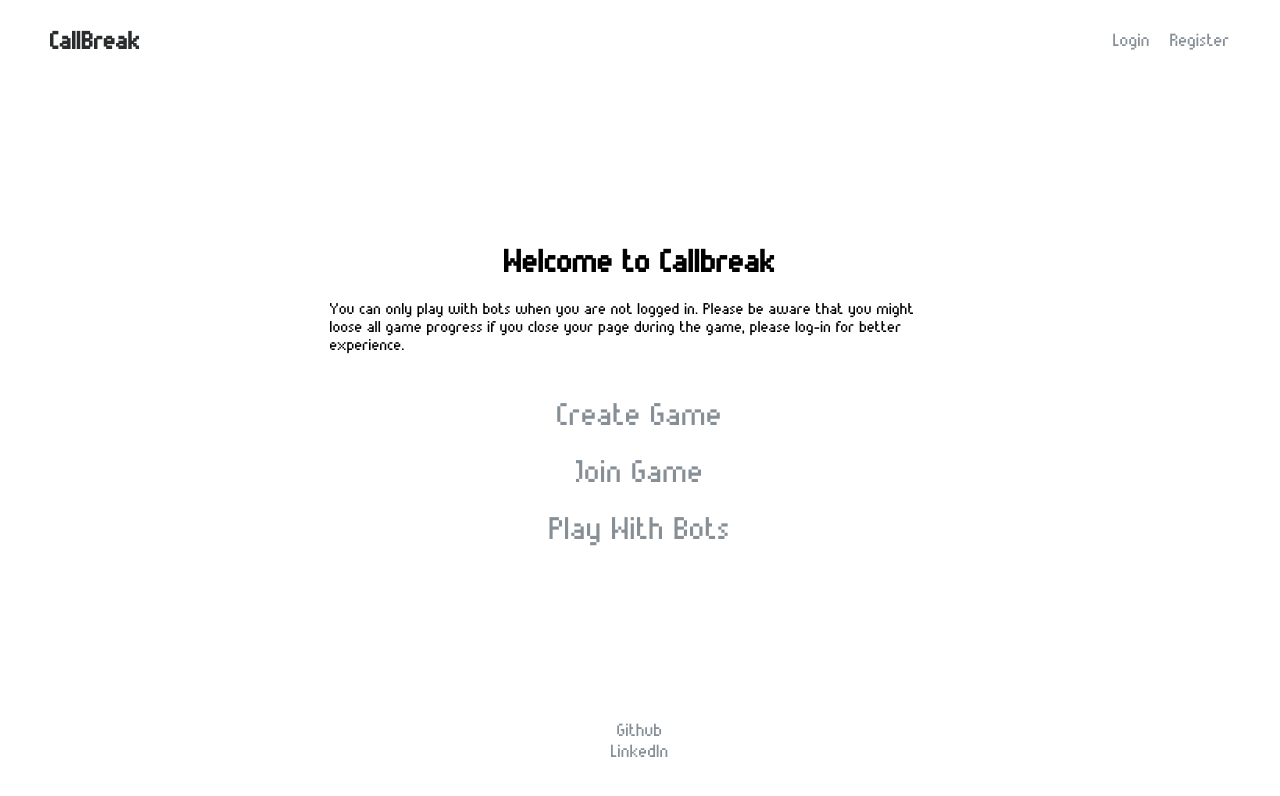
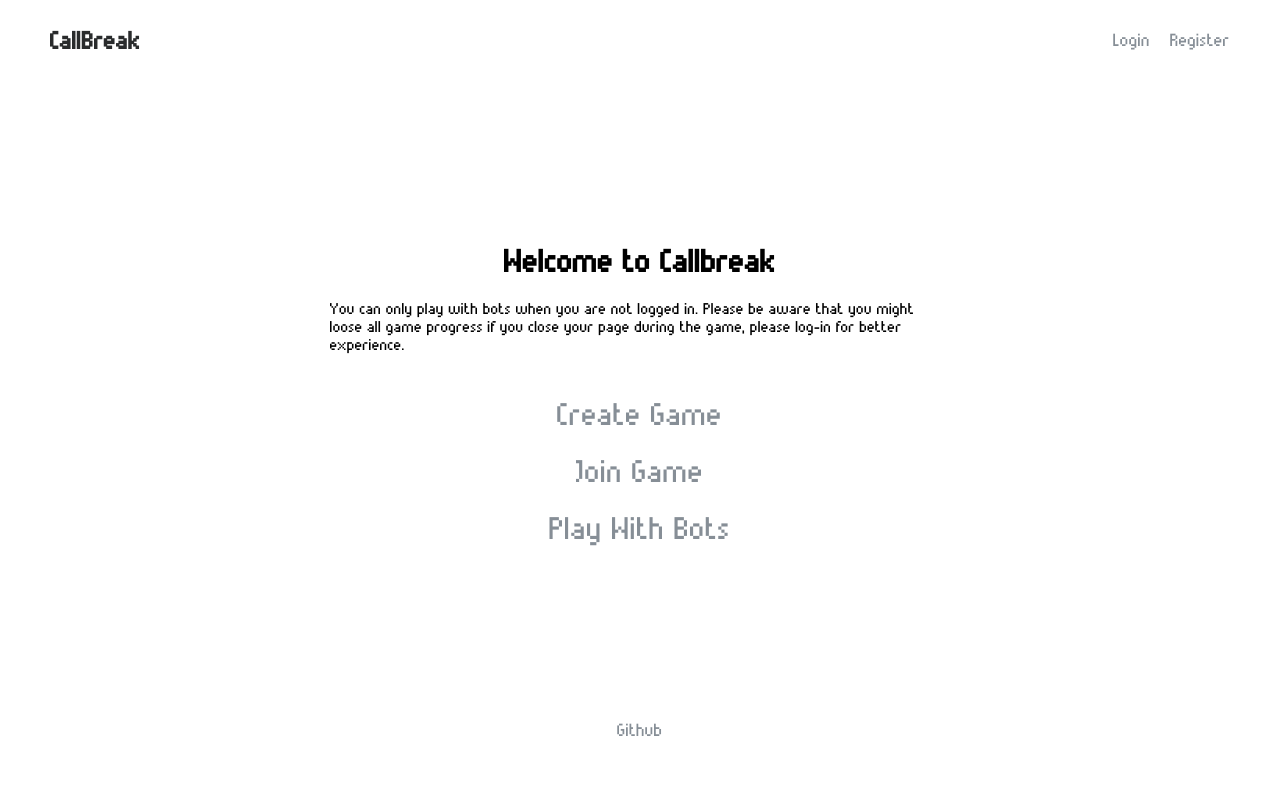
Before and after one commit to sudbasnet/Callbreak-Frontend-Vue, a Vue app: page / in a window 1280 px wide. Shown: the top 796 px of the page. Built offline with nearby package versions, Linux system fonts and the light colour scheme; what vue-resource would draw is missing.

Commit message:
removed linkedIn from footer

```diff
--- a/src/components/shared/Footer.vue
+++ b/src/components/shared/Footer.vue
@@ -2,11 +2,11 @@
   <footer class="footer">
     <ul class="footer-links">
       <li>
-        <a class="footer-link" href="https://github.com/sudbasnet/Callbreak-REST-Backend">Github</a>
+        <a class="footer-link" href="https://github.com/sudbasnet/Callbreak-Frontend-Vue">Github</a>
       </li>
-      <li>
+      <!-- <li>
         <a class="footer-link" href="https://www.linkedin.com/in/sudeepbasnet/">LinkedIn</a>
-      </li>
+      </li>-->
       <li></li>
     </ul>
   </footer>
```
